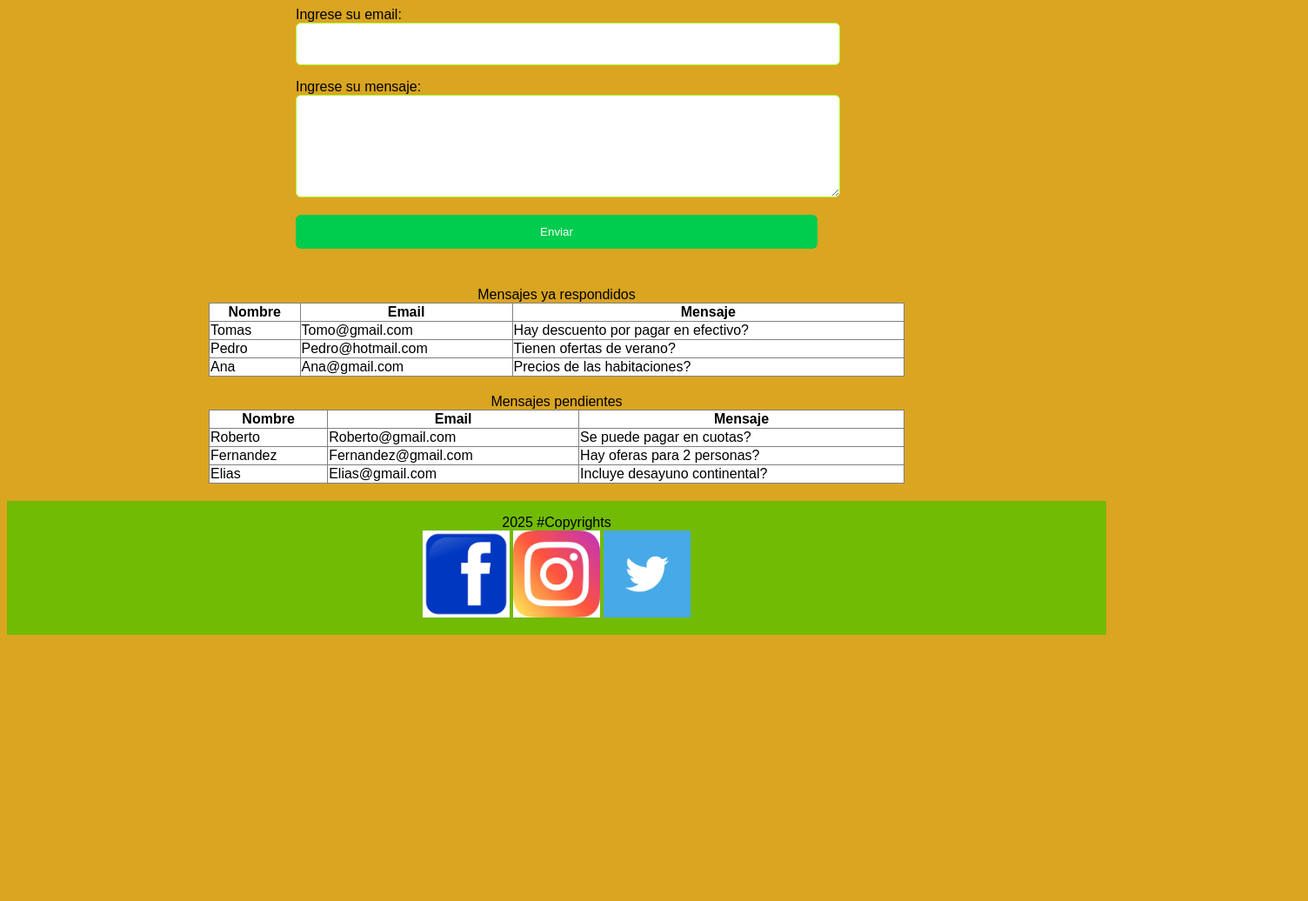
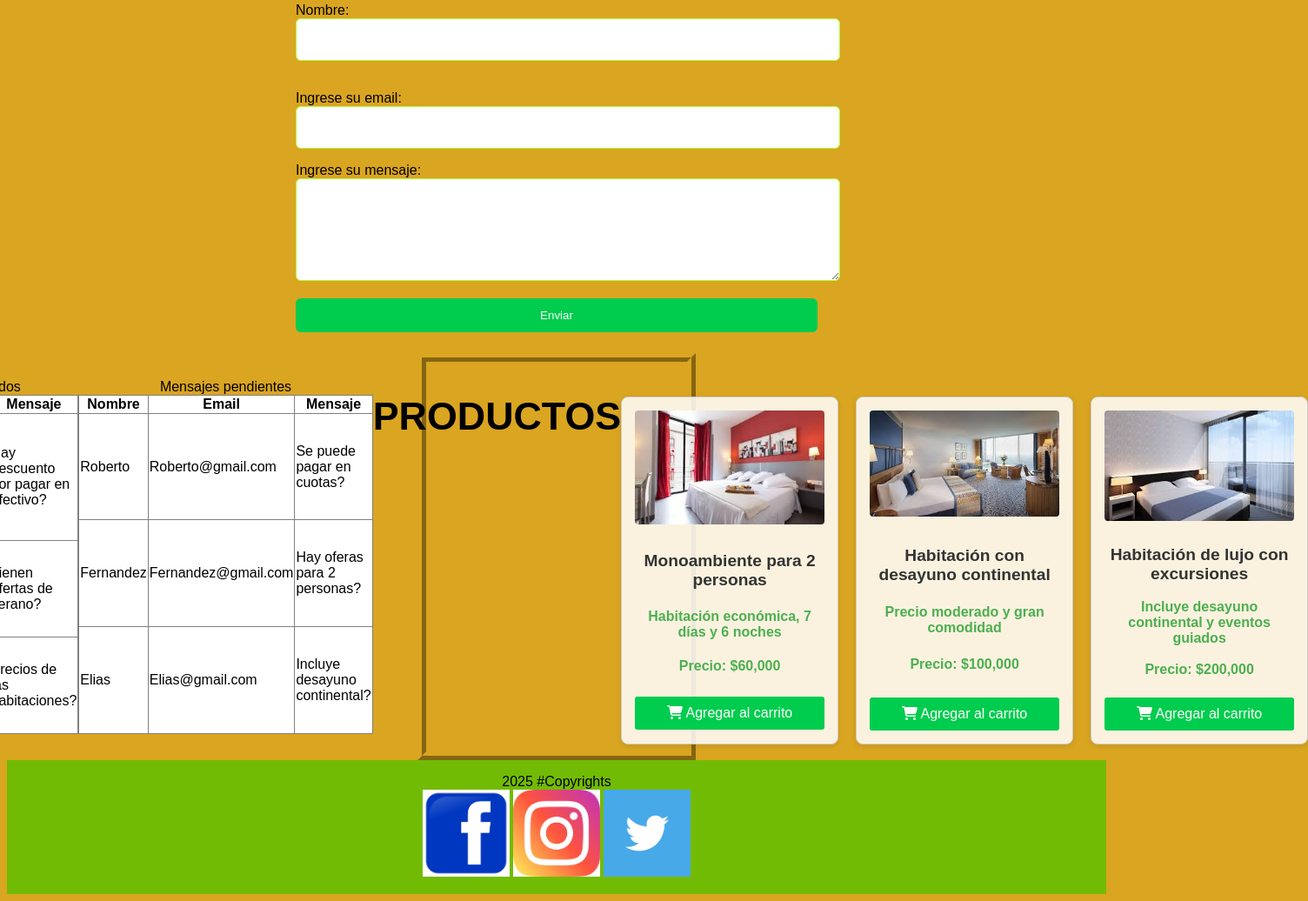
Before and after one commit to Nahuel-png/MiPagina, a plain HTML site: page docs/index.html in a window 1280 px wide. Shown: the part 920-1956 px from the top of the page at 87% size, 1504 px wide, since content can reach past the window. Before the commit the page ends 1658 px from the top, so only its background shows below. Drawn offline with Linux system fonts and the light colour scheme.

Commit message:
Cambios esteticos CSS

```diff
--- a/docs/Css/styles.css
+++ b/docs/Css/styles.css
@@ -7,6 +7,12 @@ nav{
 
 
 }
+h1{
+  font-size: 4.0rem;
+  text-align:center;
+}
+
+
 header{
 
 color:rgb(0, 0, 0);
@@ -41,7 +47,17 @@ footer{
 }
 .centrar {
   margin: 0 auto;
-  max-width: 800px;
+  max-width: 300px;
+  display: flex;
+  justify-content: center;
+  border:10px goldenrod;
+  border-radius: 1px;
+  border-style:ridge;
+  height: auto;
+  width: 100;
+  border-image: auto;
+  padding: 0;
+
 }
 
 .textocentrar {
@@ -55,10 +71,7 @@ table {
 }
 
 
-.cenimg{
 
-    margin: auto;
-}
 @media (max-width: 768px) {
   form {
     padding: 16px;
@@ -146,3 +159,66 @@ ul{
 background-color: white;
 
 }
+.grid-productos {
+  display: grid;
+  grid-template-columns: repeat(auto-fit, minmax(250px, 1fr));
+  gap: 20px;
+  margin: 40px auto;
+  max-width: 1200px;
+
+}
+
+.producto {
+  display: flex;
+  flex-direction: column;
+  justify-content: space-between;
+  border: 1px solid #ccc;
+  border-radius: 8px;
+  padding: 15px;
+  text-align: center;
+  background: #ffffffda;
+  box-shadow: 0 2px 6px rgba(0, 0, 0, 0.1);
+  height: 100%;
+}
+
+.producto .imagen {
+  width: 100%;
+  height: auto;
+  max-height: 180px;
+  object-fit: cover;
+  border-radius: 4px;
+  margin-bottom: 10px;
+}
+
+.producto h2 {
+  font-size: 1.2rem;
+  margin: 10px 0 5px;
+  color: #333;
+}
+
+.producto p {
+  margin: 5px 0;
+  color: #4caf50;
+  font-weight: bold;
+}
+
+.producto button {
+  margin-top: 10px;
+  padding: 10px 16px;
+  background-color: #00cc4e;
+  color: white;
+  border: none;
+  border-radius: 3px;
+  cursor: pointer;
+  font-size: 16px;
+
+}
+
+.producto button:hover {
+  background-color: #009c3b;
+}
+h2{
+font-size: 2.8rem;
+text-align: center;
+
+}
--- a/docs/index.html
+++ b/docs/index.html
@@ -20,7 +20,7 @@
 <li><a href="#">Reseñas</a></li>
 </ul>
       </nav>
-    <div class="cenimg">
+    <div class="centrar">
     <img src="img/logo.png" alt="" width="300" height="270">
     </div>
   <h1>Hosteleria</h1>
@@ -117,6 +117,38 @@
    </tbody>
 </table>
 
+<h2>PRODUCTOS</h2>
+<section class="grid-productos">
+  <div class="producto">
+    <img src="img/producto1.jpg" alt="Monoambiente para 2 personas" class="imagen">
+    <h2>Monoambiente para 2 personas</h2>
+    <p>Habitación económica, 7 días y 6 noches</p>
+    <p>Precio: $60,000</p>
+    <button type="submit">
+      <i class="fa-solid fa-cart-shopping"></i> Agregar al carrito
+    </button>
+  </div>
+
+  <div class="producto">
+    <img src="img/producto2.jpg" alt="Habitación con desayuno" class="imagen">
+    <h2>Habitación con desayuno continental</h2>
+    <p>Precio moderado y gran comodidad</p>
+    <p>Precio: $100,000</p>
+    <button type="submit">
+      <i class="fa-solid fa-cart-shopping"></i> Agregar al carrito
+    </button>
+  </div>
+
+  <div class="producto">
+    <img src="img/producto3.jpg" alt="Habitación de lujo" class="imagen">
+    <h2>Habitación de lujo con excursiones</h2>
+    <p>Incluye desayuno continental y eventos guiados</p>
+    <p>Precio: $200,000</p>
+    <button type="submit">
+      <i class="fa-solid fa-cart-shopping"></i> Agregar al carrito
+    </button>
+  </div>
+</section>
      </main>
 <footer>
 
```
Also changed, not shown: docs/pages/contacto.html (+4 -1 lines).
